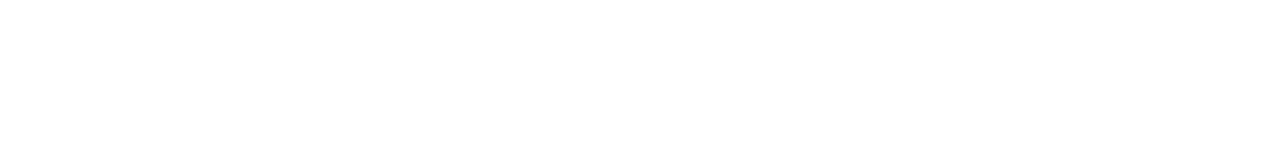
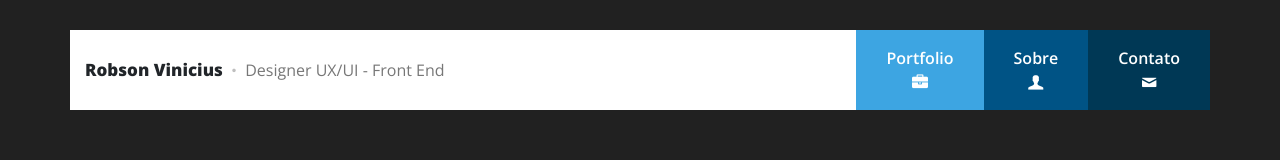
Before and after one commit to RobsonVinicius/portfolio-model-bootstrap4, a plain HTML site: page index.html in a window 1280 px wide. Drawn offline with nearby package versions, Linux system fonts and the light colour scheme.

Commit message:
Criando header - logo - menu

```diff
--- a/css/estilos.css
+++ b/css/estilos.css
@@ -0,0 +1,77 @@
+body {
+  background: #212121;
+  font-family: 'Open Sans', sans-serif;
+}
+
+header {
+  margin-top: 30px;
+}
+
+header .nav {
+  min-height: 80px;
+  overflow: hidden;
+  background: #fff;
+}
+
+header .logo h2,
+header .logo span,
+header .logo p {
+  font-size: 16px;
+  display: inline-block;
+  margin: 0;
+}
+
+header .logo h2 {
+  font-weight: 800;
+  font-size: 17px
+  /* text-transform: uppercase; */
+}
+
+header .logo .icone {
+  color: #bfbfbf;
+}
+
+header .logo p {
+  color: #777777;
+}
+
+
+/* --- MENU --- */
+header .menu {
+  padding: 0;
+}
+
+header .menu a {
+  display: block;
+  text-decoration: none;
+  color: #fff;
+  padding: 0 30px;
+}
+
+header .menu a div span {
+  font-weight: 600;
+}
+
+header .menu .color-1 {
+  background: #3da5e2;
+}
+
+header .menu .color-2 {
+  background: #005385;
+}
+
+header .menu .color-3 {
+  background: #003855;
+}
+
+header .menu .color-1:hover {
+  background: #1ba0ef;
+}
+
+header .menu .color-2:hover {
+  background: #00426a;
+}
+
+header .menu .color-3:hover {
+  background: #002d44;
+}
--- a/index.html
+++ b/index.html
@@ -8,14 +8,46 @@
 
   <link rel="stylesheet" href="css/bootstrap-reboot.min.css">
   <link rel="stylesheet" href="css/bootstrap.min.css">
-  <link rel="stylesheet" href="https://fonts.googleapis.com/css?family=Open+Sans">
+  <link rel="stylesheet" href="https://fonts.googleapis.com/css?family=Open+Sans:300,400,600,700,800">
   <link rel="stylesheet" href="css/fontello.css">
   <link rel="stylesheet" href="css/estilos.css">
 
 </head>
 <body>
 
-  <header></header>
+  <header>
+    <div class="container">
+      <!-- Barra Logo + Menu -->
+      <div class="row nav rouded-top align-items-stretch justify-content-between">
+        <div class="col-md-12 col-lg logo d-flex align-items-center justify-content-center justify-content-lg-start">
+          <h2>Robson Vinicius</h2>
+          <span class="icone icon-dot"></span>
+          <p>Designer UX/UI - Front End</p>
+        </div>
+        <nav class="col-md-12 col-lg-auto menu d-flex align-items-strech flex-wrap flew-sm-nowrap">
+          <a href="" class="color-1 d-flex align-items-center">
+            <div class="d-flex flex-column text-center">
+              <span>Portfolio</span>
+              <i class="icone icon-briefcase"></i>
+            </div>
+          </a>
+          <a href="" class="color-2 d-flex align-items-center">
+            <div class="d-flex flex-column text-center">
+              <span>Sobre</span>
+              <i class="icone icon-user"></i>
+            </div>
+          </a>
+          <a href="" class="color-3 d-flex align-items-center">
+            <div class="d-flex flex-column text-center">
+              <span>Contato</span>
+              <i class="icone icon-mail"></i>
+            </div>
+          </a>
+        </nav>
+      </div>
+      <div class="row"></div>
+    </div>
+  </header>
   <main></main>
   <footer></footer>
 
```
